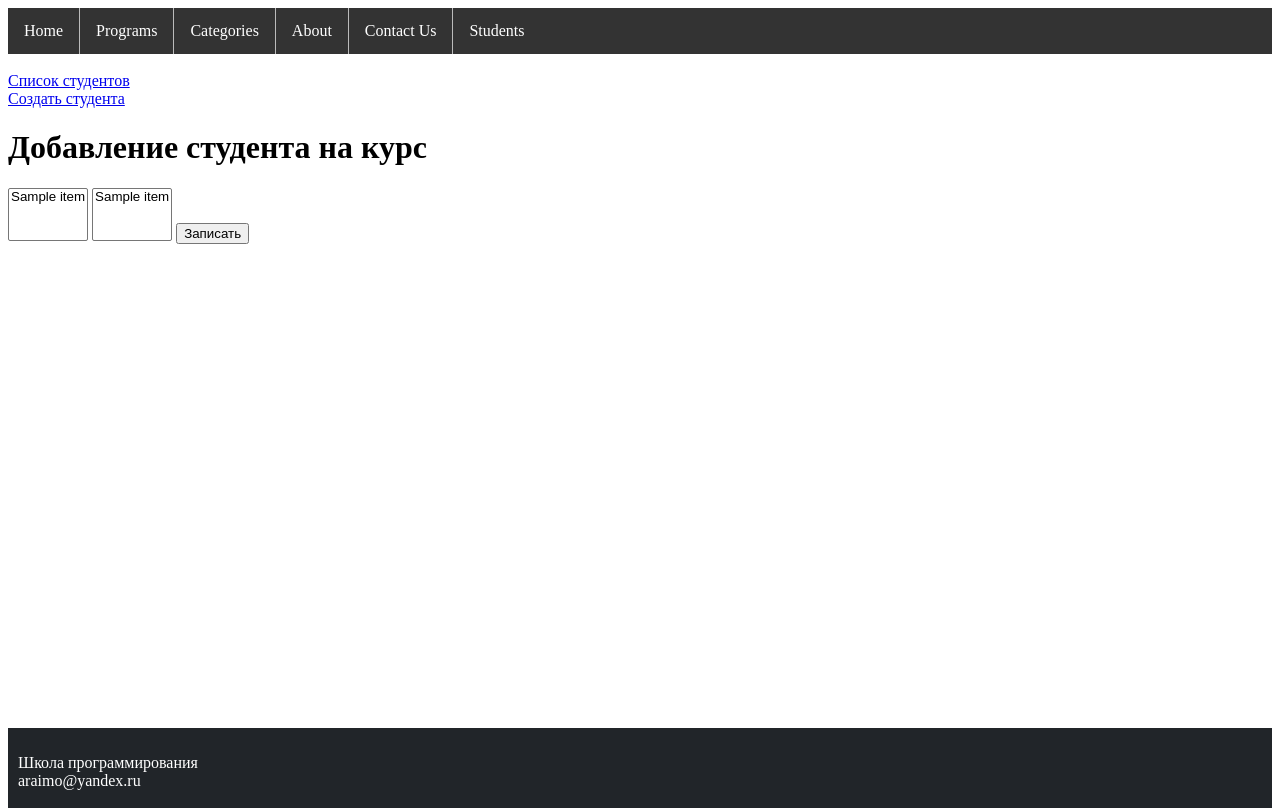
After one commit to Araym51/experimental_fm, a Python web app: template templates/add_student.html in a window 1280 px wide. The commit adds this page. Run offline with Jinja, Linux system fonts and the light colour scheme; the template is opened without the code that fills it: most values are stand-ins (such as "Sample title", 1, 10 or a date in 2020).

Commit message:
Работает

```diff
--- a/patterns/creating_patterns.py
+++ b/patterns/creating_patterns.py
@@ -1,6 +1,6 @@
 import copy
 import quopri
-from behavior_patterns import Subject, ConsoleWriter
+from .behavior_patterns import Subject, ConsoleWriter
 
 
 # абстрактный пользователь:
@@ -16,9 +16,10 @@ class Teacher(User):
 
 # абстрактный студент
 class Student(User):
+
     def __init__(self, name):
         self.courses = []
-        super.__init__(name)
+        super().__init__(name)
 
 
 # фабрика пользователей
--- /dev/null
+++ b/templates/add_student.html
@@ -0,0 +1,26 @@
+{% extends "base.html" %}
+{% block title %}Добавление студента{% endblock %}
+
+{% block body %}
+<div style="flex: 1 1 auto">
+  		<br>
+			<a href="/student-list/">Список студентов</a>
+		<br>
+			<a href="/create-student/">Создать студента</a>
+		<br>
+    <h1>Добавление студента на курс</h1>
+    <form method="post">
+        <select size="3" name="course_name">
+            {% for item in courses %}
+            <option value="{{item.name}}">{{item.name}}</option>
+            {% endfor %}
+        </select>
+        <select size="3" name="student_name">
+            {% for item in students %}
+            <option value="{{item.name}}">{{item.name}}</option>
+            {% endfor %}
+        </select>
+        <button type="submit">Записать</button>
+    </form>
+</div>
+{% endblock %}
--- a/templates/components/menu.html
+++ b/templates/components/menu.html
@@ -4,4 +4,5 @@
     <li><a href='/categories/'>Categories</a></li>
     <li><a href='/about/'>About</a></li>
     <li><a href='/contact_us/'>Contact Us</a></li>
+    <li><a href='/students-list/'>Students</a></li>
 </ul>
```
Also changed, not shown: templates/create_student.html (added, +22 -0 lines), templates/students_list.html (added, +26 -0 lines), views.py (+5 -5 lines).
